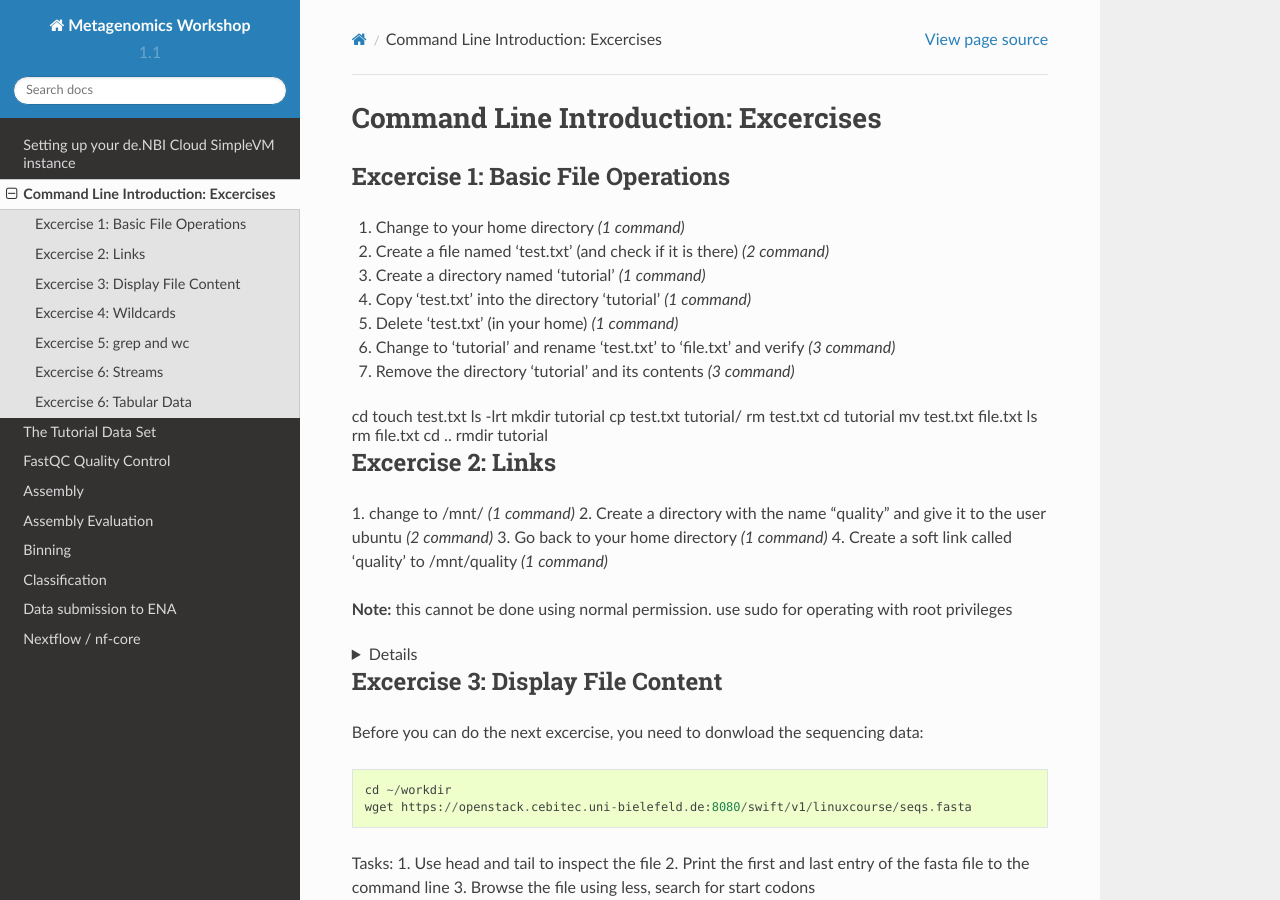
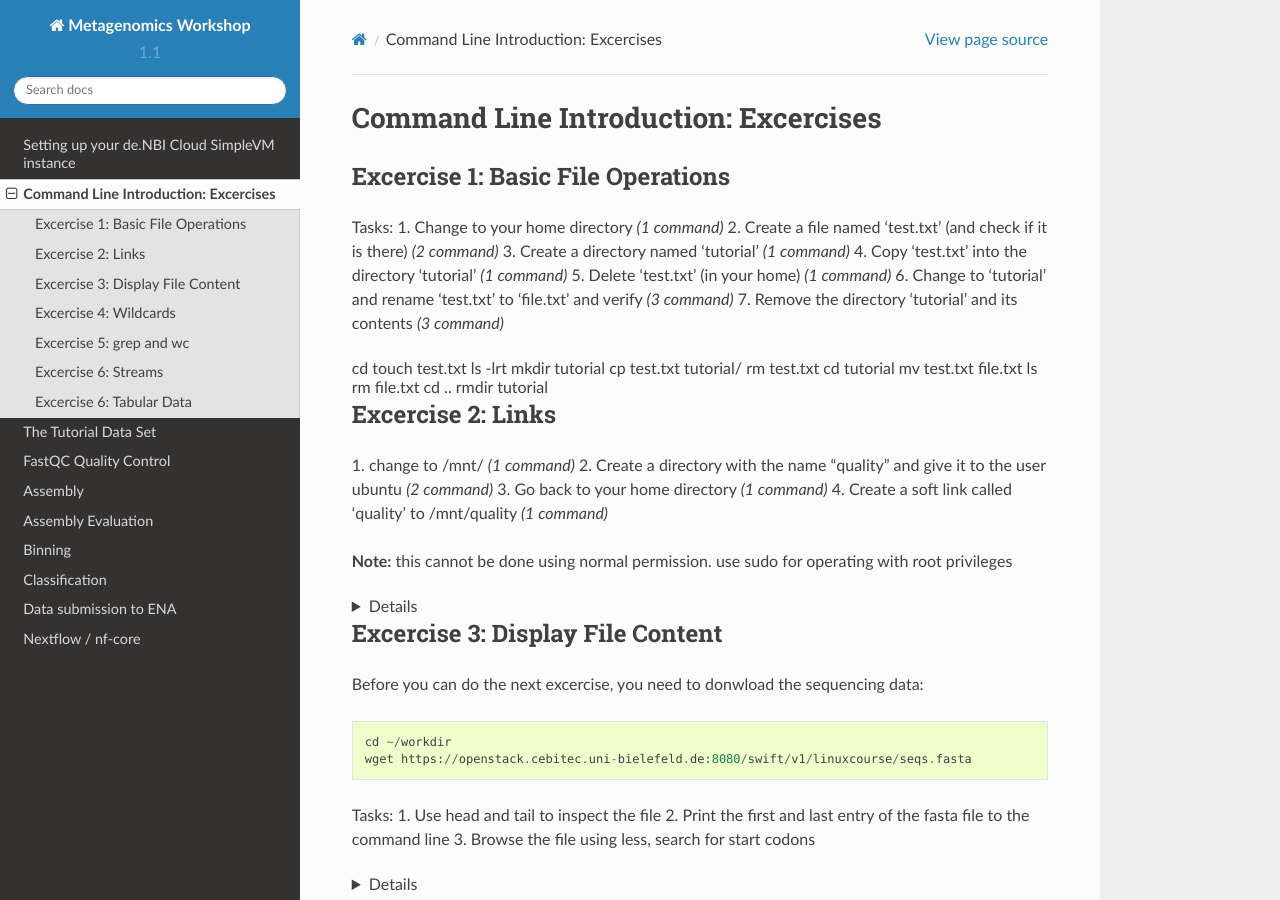
Before and after one commit to metagenomics/metagenomics-workshop, a Sphinx documentation site: the page built from docs/cli.rst, in a window 1280 px wide and 900 px high. Built offline with Sphinx 7.4.7 and the Read the Docs theme 2.0.0, drawn with Linux system fonts in a browser that asks for light colours.

Commit message:
Update cli.rst

```diff
--- a/docs/cli.rst
+++ b/docs/cli.rst
@@ -4,6 +4,7 @@
 Excercise 1: Basic File Operations
 ----------------------------------
 
+Tasks:
 1. Change to your home directory *(1 command)*
 2. Create a file named ‘test.txt’ (and check if it is there) *(2 command)*
 3. Create a directory named ‘tutorial’ *(1 command)*
@@ -13,8 +14,7 @@
 7. Remove the directory ‘tutorial’ and its contents *(3 command)*
 
 .. raw:: html
-   <Show solution>
-.. raw:: html
+   <details>
 
    cd
    touch test.txt
@@ -31,7 +31,7 @@
 
 
 .. raw:: html
-   </Show solution>
+   </details>
 
 Excercise 2: Links
 ------------------
```
